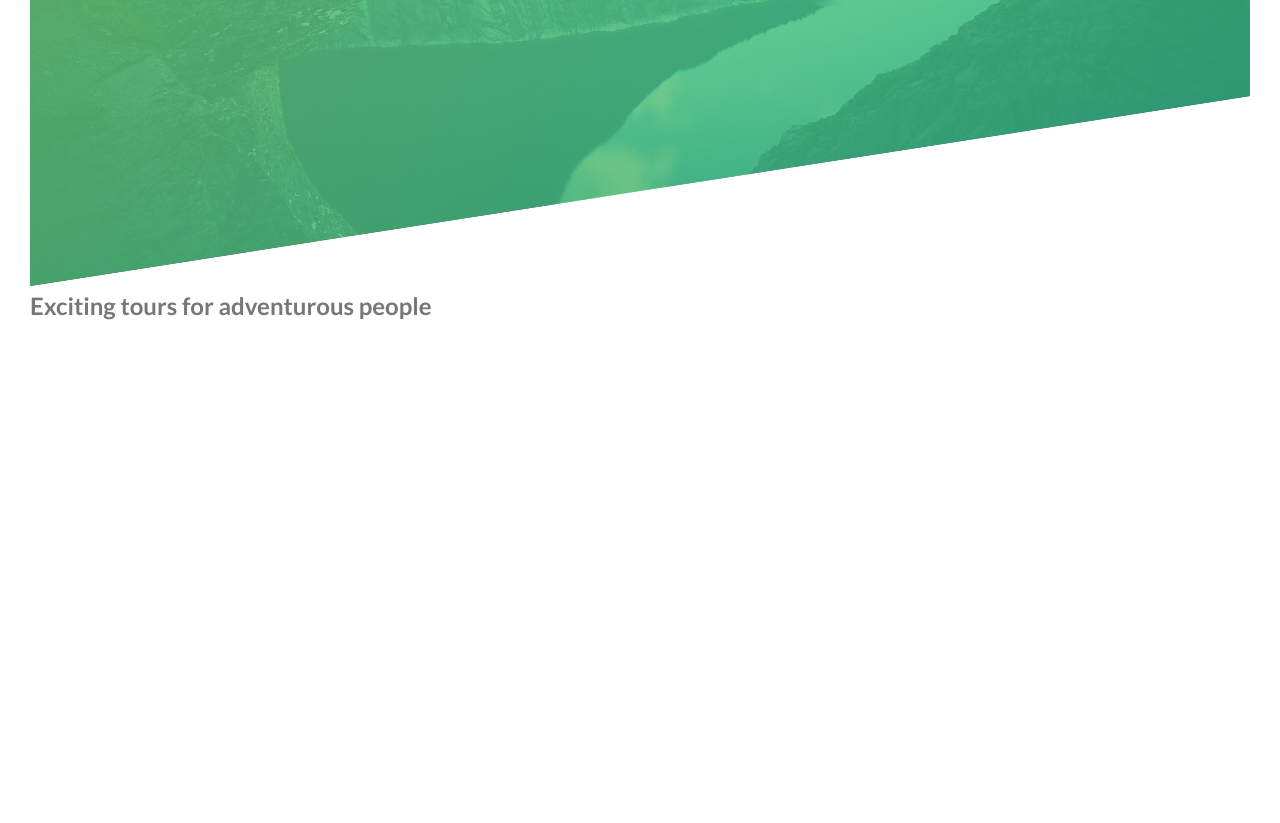
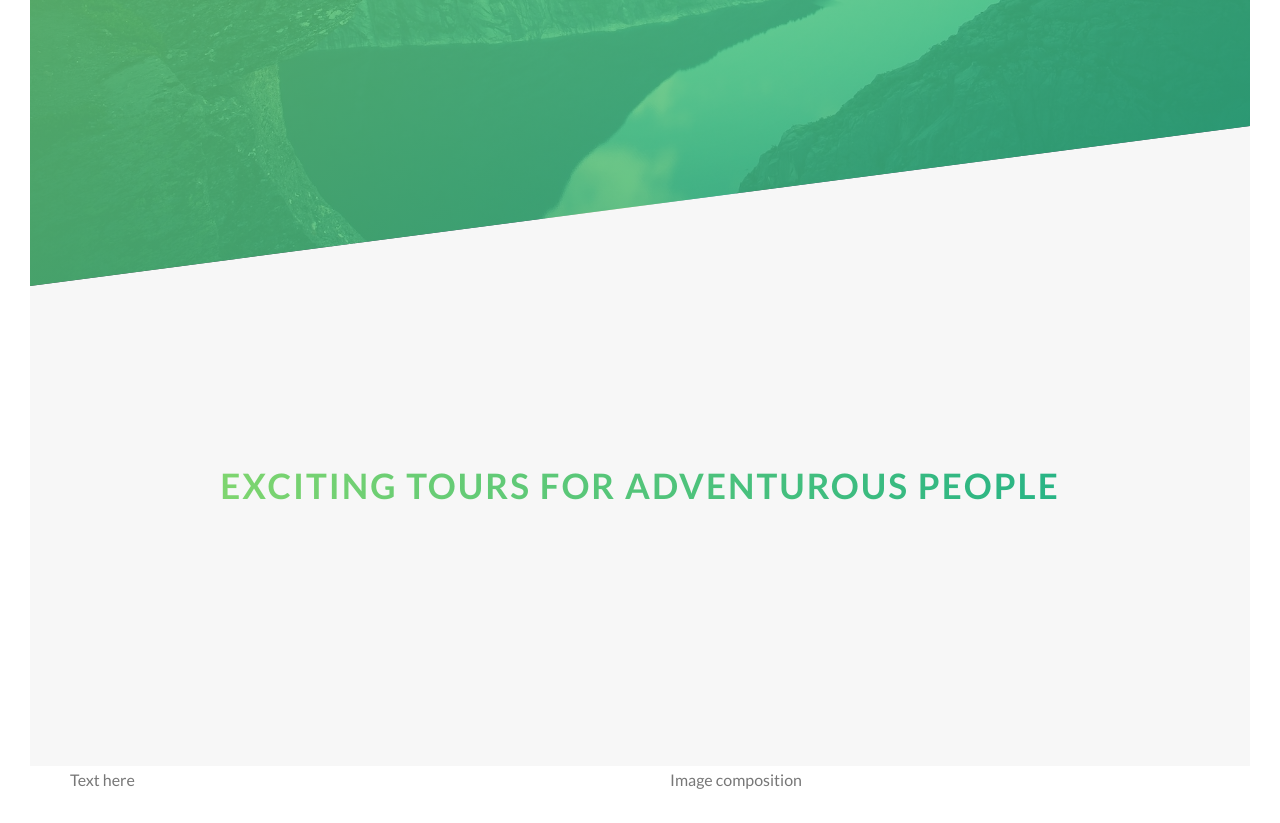
Before and after one commit to ahmedhannachi/Natours, a website: page index.html in a window 1280 px wide. Shown: the part 504-1327 px from the top of the page. Before the commit the page ends 861 px from the top, so only its background shows below. Drawn offline with Linux system fonts and the light colour scheme.

Commit message:
added about section with secondary heading

```diff
--- a/index.html
+++ b/index.html
@@ -30,8 +30,15 @@
 
 <main>
     <section class="section-about">
-        <h2 class="heading-secondary">Exciting tours for adventurous people</h2>
+        <div class="u-center-text">
+            <h2 class="heading-secondary u-margin-bottom-8">Exciting tours for adventurous people</h2>
+        </div>
     </section>
+
+    <div class="row">
+        <div class="col-1-of-2">Text here</div>
+        <div class="col-1-of-2">Image composition</div>
+    </div>
 </main>
 
 </body>
--- a/sass/base/_typography.scss
+++ b/sass/base/_typography.scss
@@ -6,6 +6,7 @@ body {
   color: $color-grey-dark;
   padding: 3rem;
 }
+
 .heading-primary {
   color: $color-white;
   text-transform: uppercase;
@@ -27,3 +28,23 @@ body {
     animation: moveInRight 1s ease-out;
   }
 }
+
+.heading-secondary {
+  display: inline-block;
+  font-size: 3.5rem;
+  text-transform: uppercase;
+  font-weight: 700;
+  background-image: linear-gradient(to right, $color-primary-light, $color-primary-dark);
+  -webkit-background-clip: text;
+  color: transparent;
+  transition: all;
+  transition-duration: .5s;
+  letter-spacing: .2rem;
+
+
+
+  &:hover {
+    transform: skewY(2deg) skewX(15deg);
+    text-shadow: .5rem 1rem 2rem rgba($color-black,.2);
+  }
+}
--- a/sass/base/_utilities.scss
+++ b/sass/base/_utilities.scss
@@ -0,0 +1,7 @@
+.u-center-text {
+  text-align: center;
+}
+
+.u-margin-bottom-8 {
+  margin-top: 8rem;
+}
--- a/sass/layout/_grid.scss
+++ b/sass/layout/_grid.scss
@@ -1,6 +1,5 @@
 .row {
   max-width: $grid-width;
-  background-color: #eee;
   margin: 0 auto;
 
   &:not(:last-child) {
@@ -10,7 +9,6 @@
   @include clearfix;
 
   [class^='col-'] {
-    background-color: orangered;
     float: left;
 
     &:not(:last-child) {
--- a/sass/main.scss
+++ b/sass/main.scss
@@ -4,7 +4,8 @@
 @import "base/base";
 @import "base/animations";
 @import "base/typography";
-@import "base/utilities";@import "pages/home";
+@import "base/utilities";
+@import "pages/home";
 @import "layout/header";
 @import "components/button";
 @import "layout/grid";
--- a/sass/pages/_home.scss
+++ b/sass/pages/_home.scss
@@ -0,0 +1,5 @@
+.section-about {
+  background-color: $color-primary-light-1;
+  padding: 25rem 0;
+  margin-top: -20vh;
+}
```
Also changed, not shown: css/style.css.
